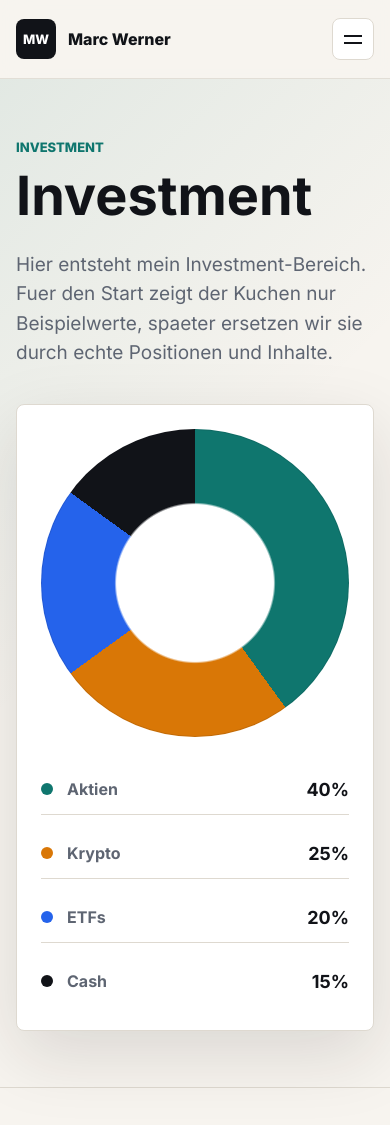
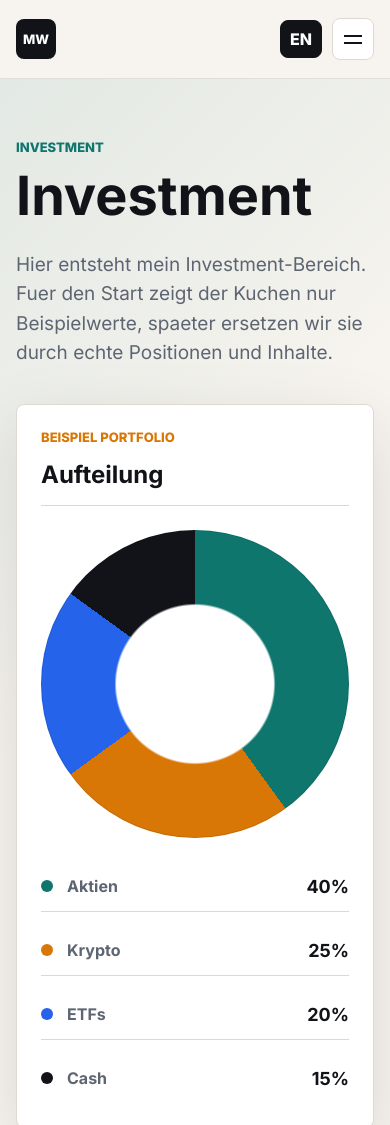
Before and after one commit to Maeaege/marcwerer.ch, a plain HTML site: page investment.html in a window 390 px wide. Shown: the top 1125 px of the page. Drawn offline with Linux system fonts and the light colour scheme.

Commit message:
Fix language button and investment chart

```diff
--- a/investment.html
+++ b/investment.html
@@ -23,16 +23,19 @@
         <span>Marc Werner</span>
       </a>
 
-      <button class="nav-toggle" type="button" aria-label="Menue oeffnen">
-        <span></span>
-        <span></span>
-      </button>
+      <div class="header-actions">
+        <nav class="site-nav" aria-label="Hauptnavigation">
+          <a href="index.html" data-i18n="navHome">Home</a>
+          <a class="is-active" href="investment.html" data-i18n="navInvestment">Investment</a>
+        </nav>
 
-      <nav class="site-nav" aria-label="Hauptnavigation">
-        <a href="index.html" data-i18n="navHome">Home</a>
-        <a class="is-active" href="investment.html" data-i18n="navInvestment">Investment</a>
         <button class="language-toggle" type="button" aria-label="Switch language">EN</button>
-      </nav>
+
+        <button class="nav-toggle" type="button" aria-label="Menue oeffnen">
+          <span></span>
+          <span></span>
+        </button>
+      </div>
     </header>
 
     <main id="top">
@@ -48,6 +51,10 @@
         </div>
 
         <div class="portfolio-panel">
+          <div class="portfolio-heading">
+            <span data-i18n="portfolioLabel">Beispiel Portfolio</span>
+            <strong data-i18n="portfolioTitle">Aufteilung</strong>
+          </div>
           <div class="pie-chart" role="img" aria-label="Beispiel Portfolio Aufteilung"></div>
           <div class="allocation-list" aria-label="Portfolio Aufteilung">
             <div class="allocation-item">
--- a/script.js
+++ b/script.js
@@ -19,6 +19,8 @@ const translations = {
     investmentTitle: "Investment",
     investmentLead:
       "Hier entsteht mein Investment-Bereich. Fuer den Start zeigt der Kuchen nur Beispielwerte, spaeter ersetzen wir sie durch echte Positionen und Inhalte.",
+    portfolioLabel: "Beispiel Portfolio",
+    portfolioTitle: "Aufteilung",
     assetStocks: "Aktien",
     assetCrypto: "Krypto",
     assetEtf: "ETFs",
@@ -43,6 +45,8 @@ const translations = {
     investmentTitle: "Investment",
     investmentLead:
       "This is where my investment area is taking shape. For now, the pie chart uses sample values; later we can replace them with real positions and content.",
+    portfolioLabel: "Sample portfolio",
+    portfolioTitle: "Allocation",
     assetStocks: "Stocks",
     assetCrypto: "Crypto",
     assetEtf: "ETFs",
--- a/styles.css
+++ b/styles.css
@@ -49,6 +49,13 @@ a {
 .site-nav {
   display: flex;
   align-items: center;
+}
+
+.header-actions {
+  display: flex;
+  align-items: center;
+  gap: 14px;
+  margin-left: auto;
 }
 
 .brand {
@@ -340,15 +347,36 @@ h3 {
 
 .portfolio-panel {
   display: grid;
-  grid-template-columns: minmax(220px, 0.9fr) minmax(220px, 1fr);
-  gap: 28px;
+  grid-template-columns: 1fr;
+  gap: 24px;
   align-items: center;
   padding: clamp(24px, 5vw, 46px);
 }
 
+.portfolio-heading {
+  display: flex;
+  align-items: flex-end;
+  justify-content: space-between;
+  gap: 18px;
+  border-bottom: 1px solid var(--line);
+  padding-bottom: 18px;
+}
+
+.portfolio-heading span {
+  color: var(--warm);
+  font-size: 13px;
+  font-weight: 800;
+  text-transform: uppercase;
+}
+
+.portfolio-heading strong {
+  font-size: clamp(24px, 3vw, 36px);
+  line-height: 1;
+}
+
 .pie-chart {
   aspect-ratio: 1;
-  width: min(100%, 320px);
+  width: min(100%, 360px);
   margin: 0 auto;
   border-radius: 50%;
   background:
@@ -541,7 +569,7 @@ h3 {
   .site-nav {
     position: absolute;
     top: 76px;
-    right: 20px;
+    right: 76px;
     display: none;
     width: min(260px, calc(100vw - 40px));
     flex-direction: column;
@@ -603,6 +631,20 @@ h3 {
     padding-inline: 16px;
   }
 
+  .brand span:last-child {
+    display: none;
+  }
+
+  .header-actions {
+    gap: 10px;
+  }
+
+  .language-toggle,
+  .nav-toggle {
+    width: 42px;
+    min-width: 42px;
+  }
+
   .hero,
   .page-hero,
   .section,
@@ -634,6 +676,11 @@ h3 {
     text-align: left;
   }
 
+  .portfolio-heading {
+    align-items: flex-start;
+    flex-direction: column;
+  }
+
   .site-footer {
     flex-direction: column;
     padding-inline: 16px;
```
Also changed, not shown: index.html (+11 -8 lines).
